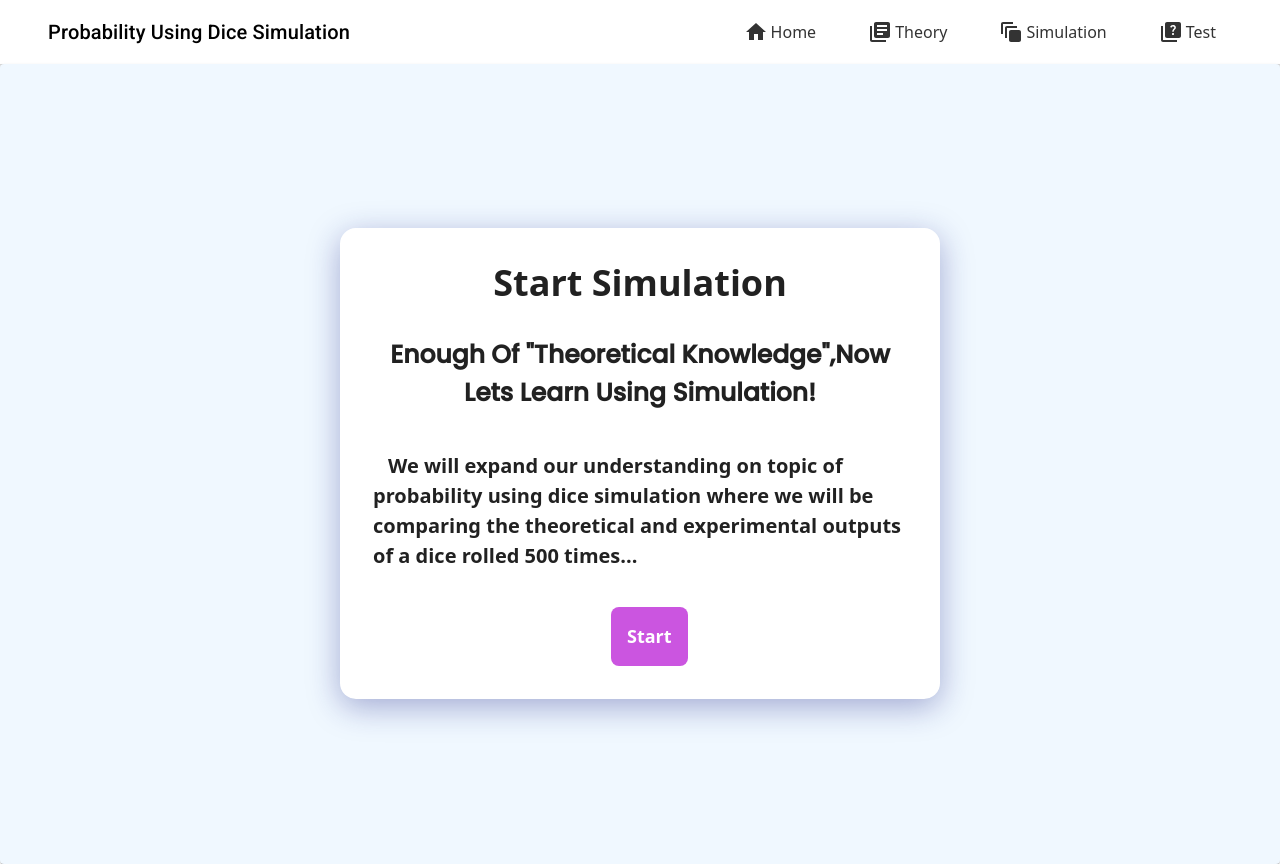
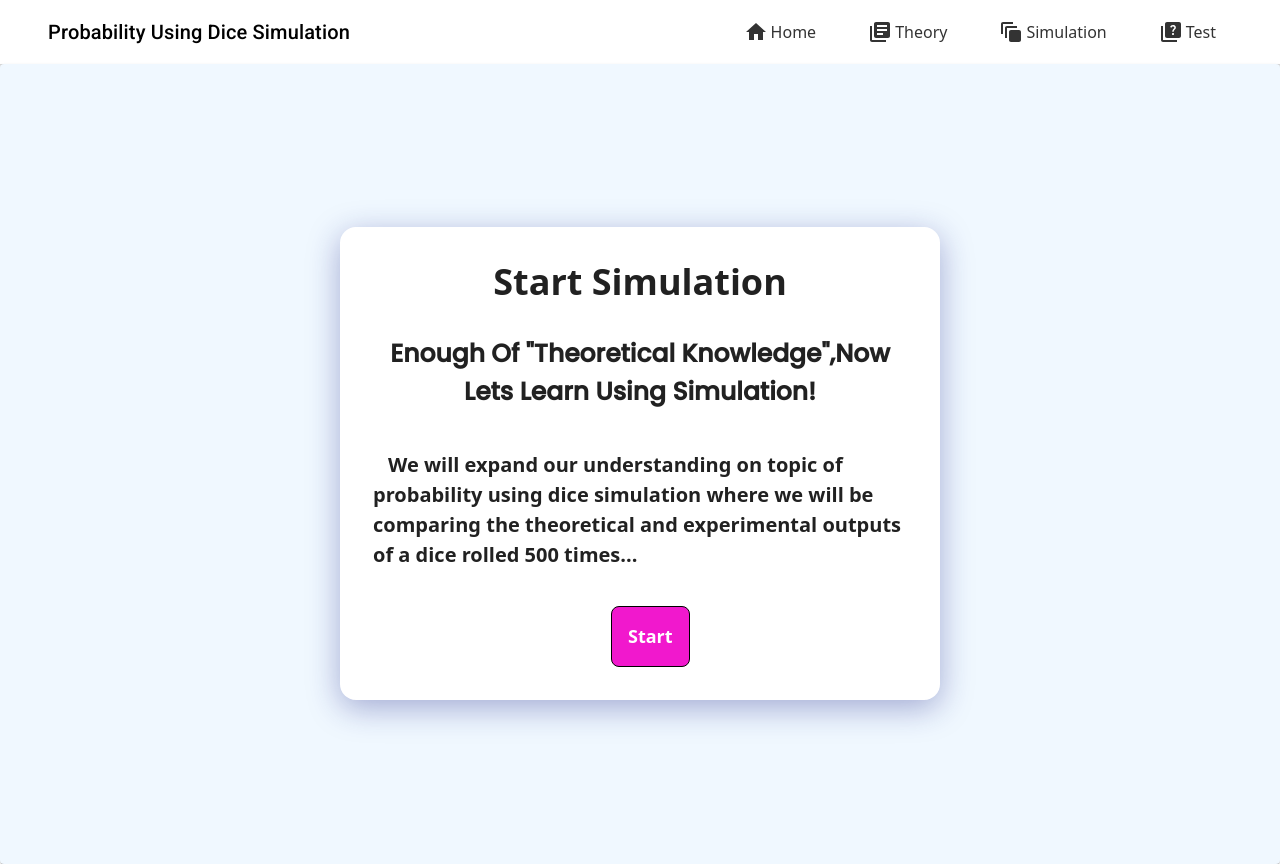
Before and after one commit to vedantkesharia/vedant1_cdac, a React (Create React App) app: page /simulation1 in a window 1280 px wide. In both pictures the pointer is over the button "Start". Built offline with nearby package versions, Linux system fonts and the light colour scheme.

Commit message:
commit2 14th aug

```diff
--- a/src/index.css
+++ b/src/index.css
@@ -488,7 +488,8 @@ a:hover {
 } */
 
 .start_button:hover {
-  background-color: rgb(219, 19, 129);
+  background-color: rgb(241, 24, 205) !important;
+  border: 1.3px solid black  !important;
 }
 
 /* .simu1_card{
```
